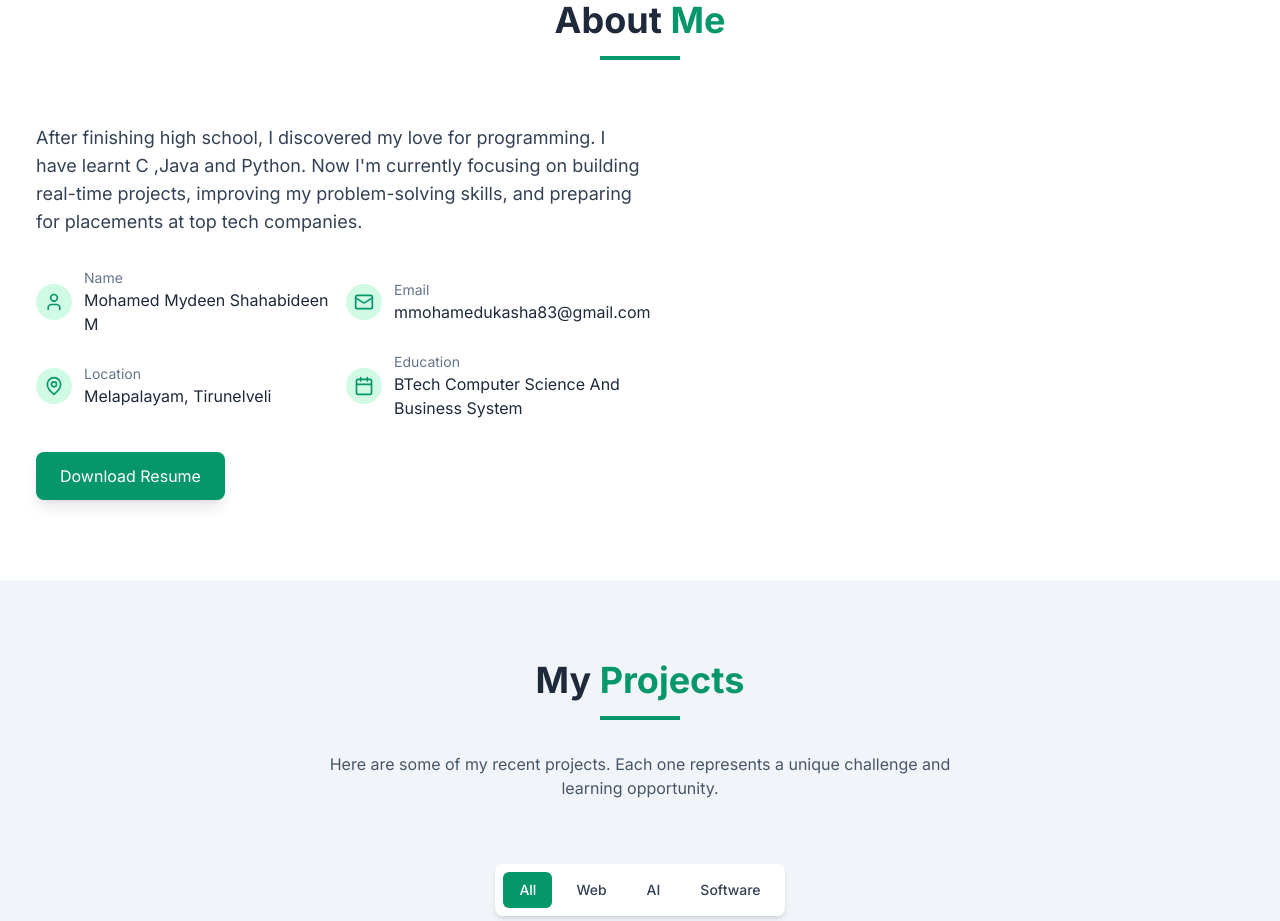
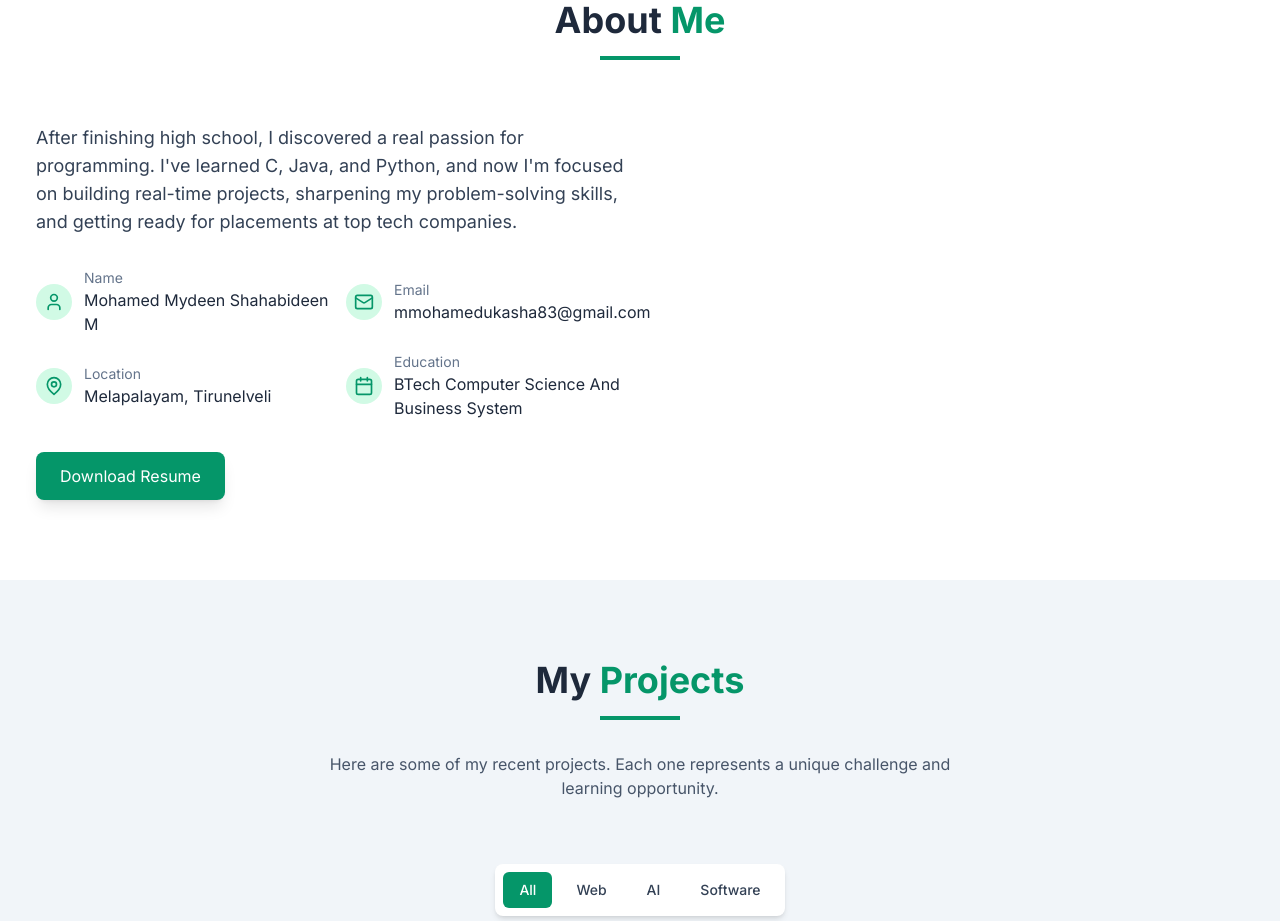
Before and after one commit to M-Mohamed-Mydeen-Shahabudeen/mydeen, a React (Vite) app: page / in a window 1280 px wide. Shown: the part 880-1801 px from the top of the page. Built offline with nearby package versions, Linux system fonts and the light colour scheme.

Commit message:
Update About.tsx

```diff
--- a/src/components/About.tsx
+++ b/src/components/About.tsx
@@ -46,7 +46,7 @@ const About: React.FC = () => {
         >
           <div className="md:w-1/2">
             <p className="text-lg text-slate-700 dark:text-slate-300 mb-3 ml-5 ">
-             After finishing high school, I discovered my love for programming. I have learnt C ,Java and Python. Now I'm currently focusing on building real-time projects, improving my problem-solving skills, and preparing for placements at top tech companies.
+            After finishing high school, I discovered a real passion for programming. I've learned C, Java, and Python, and now I'm focused on building real-time projects, sharpening my problem-solving skills, and getting ready for placements at top tech companies.
             </p>
 
 
```
